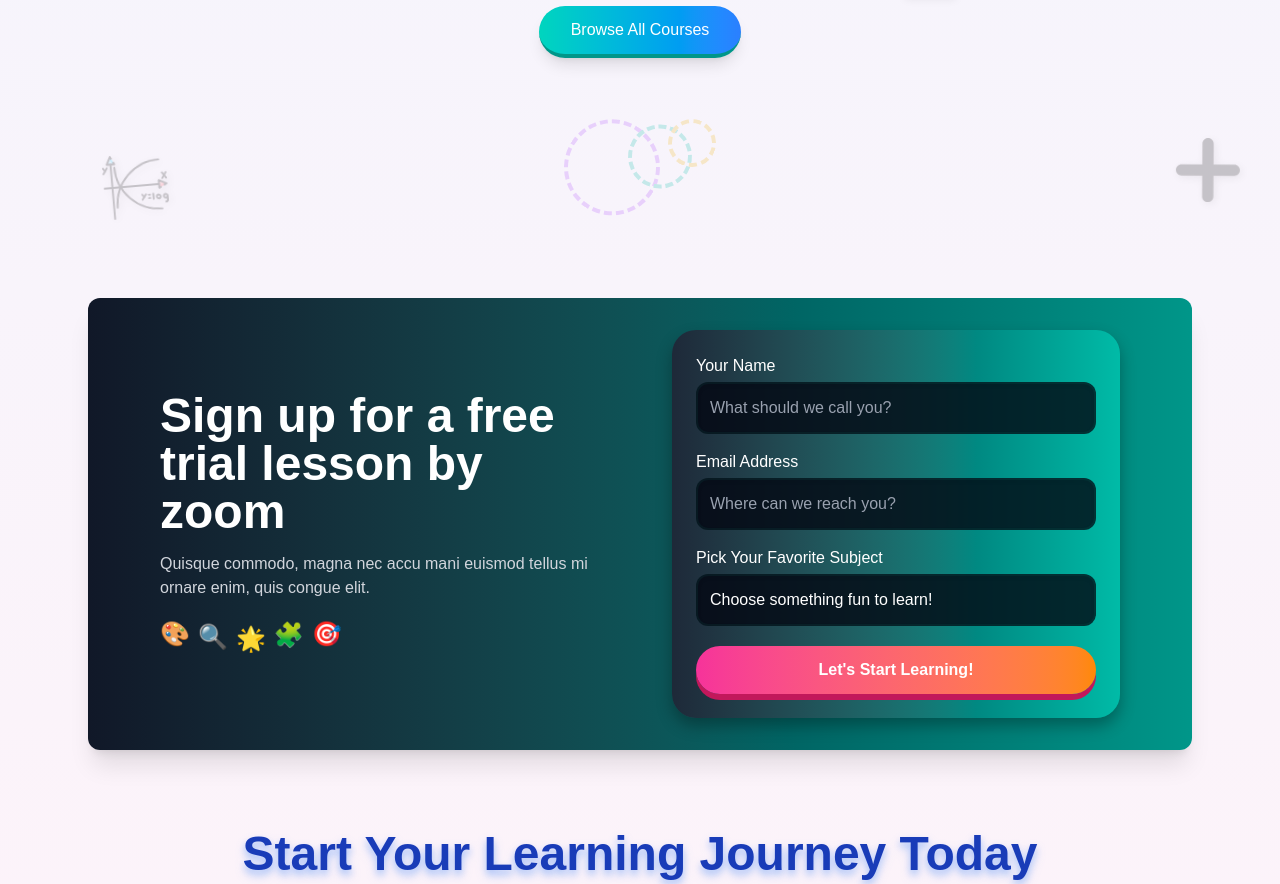
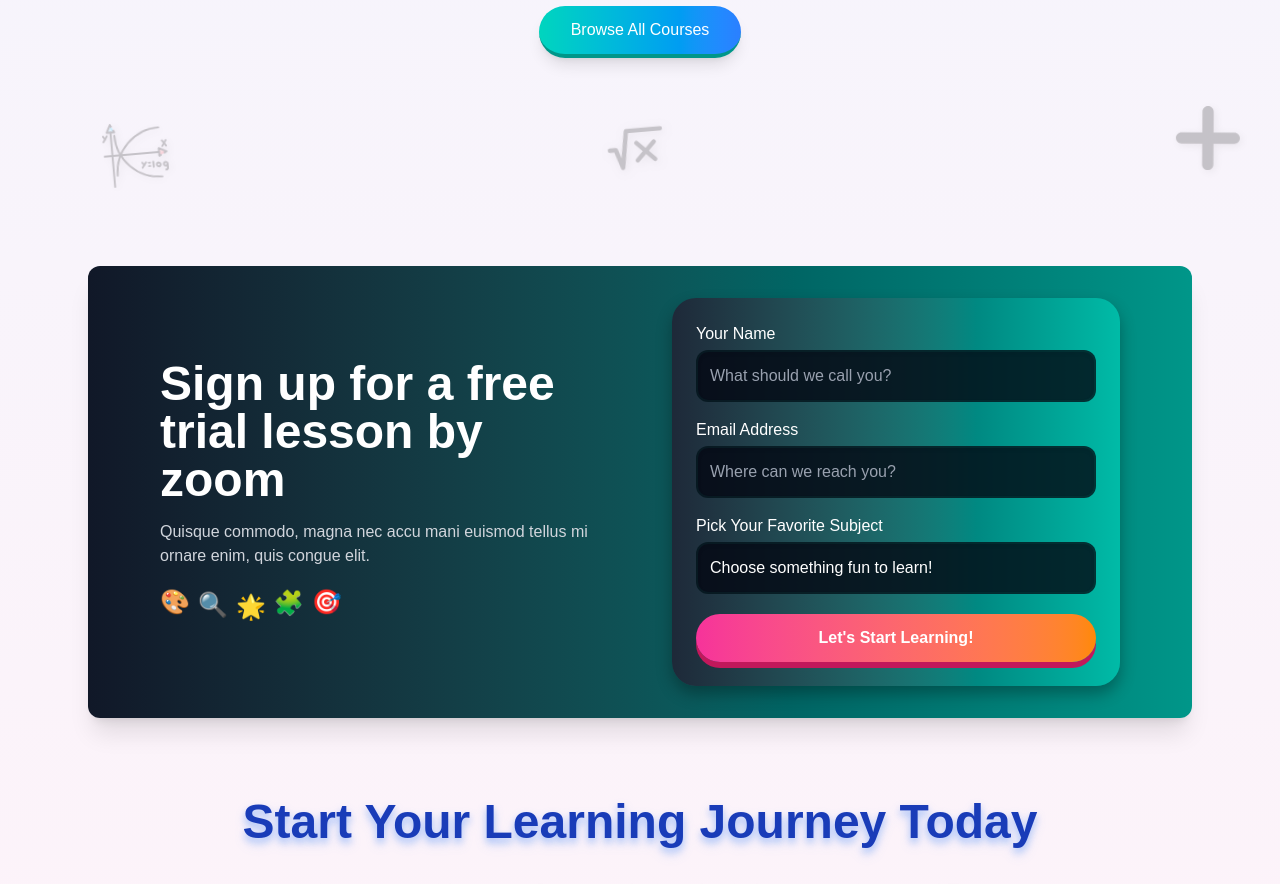
Before and after one commit to MoyasiGinko/iLearners-Hub, a Next.js app: page / in a window 1280 px wide. Shown: the part 3703-4587 px from the top of the page. Built offline with nearby package versions, Linux system fonts and the light colour scheme.

Commit message:
Update index.tsx

```diff
--- a/components/main/courses/index.tsx
+++ b/components/main/courses/index.tsx
@@ -524,62 +524,20 @@ const MiniCourseTablet = () => {
         {/* Fun bottom decorations */}
         <div className="flex justify-center mt-16 opacity-20">
           <motion.div
+            className="w-16 h-16"
             animate={{
-              rotate: [0, 360],
-              y: [0, -5, 0],
+              rotate: [0, 10, -10, 0],
+              y: [0, -8, 0],
             }}
             transition={{
-              rotate: {
-                duration: 20,
-                repeat: Infinity,
-                ease: "linear",
-              },
-              y: {
-                duration: 2,
-                repeat: Infinity,
-                repeatType: "reverse",
-              },
+              duration: 8,
+              repeat: Infinity,
+              repeatType: "reverse",
+              ease: "easeInOut",
             }}
-            className="w-24 h-24 rounded-full border-4 border-dashed border-purple-500"
-          />
-          <motion.div
-            animate={{
-              rotate: [360, 0],
-              y: [0, 5, 0],
-            }}
-            transition={{
-              rotate: {
-                duration: 15,
-                repeat: Infinity,
-                ease: "linear",
-              },
-              y: {
-                duration: 2.5,
-                repeat: Infinity,
-                repeatType: "reverse",
-              },
-            }}
-            className="w-16 h-16 -ml-8 rounded-full border-4 border-dashed border-teal-500"
-          />
-          <motion.div
-            animate={{
-              rotate: [0, 360],
-              y: [0, -3, 0],
-            }}
-            transition={{
-              rotate: {
-                duration: 12,
-                repeat: Infinity,
-                ease: "linear",
-              },
-              y: {
-                duration: 1.5,
-                repeat: Infinity,
-                repeatType: "reverse",
-              },
-            }}
-            className="w-12 h-12 -ml-6 rounded-full border-4 border-dashed border-yellow-500"
-          />
+          >
+            <BackgroundElements.Calculator />
+          </motion.div>
         </div>
       </div>
     </div>
```
